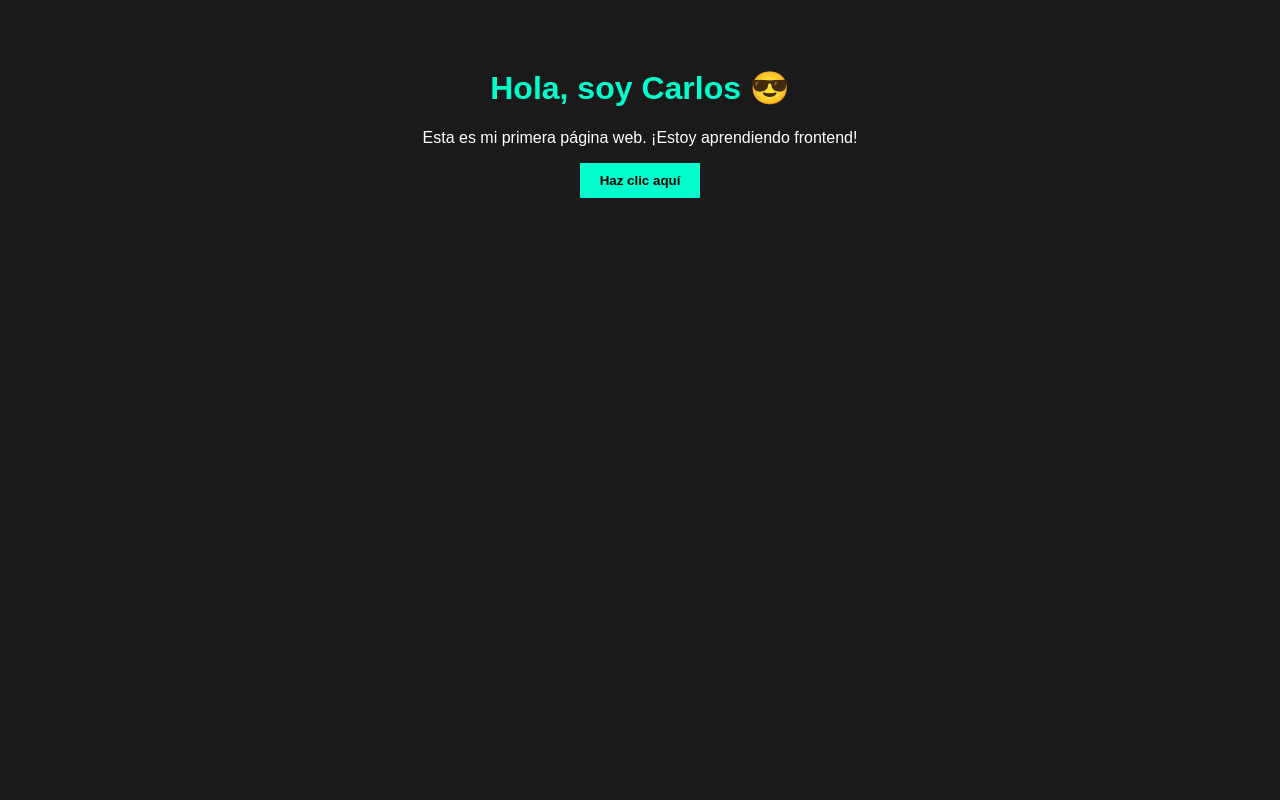
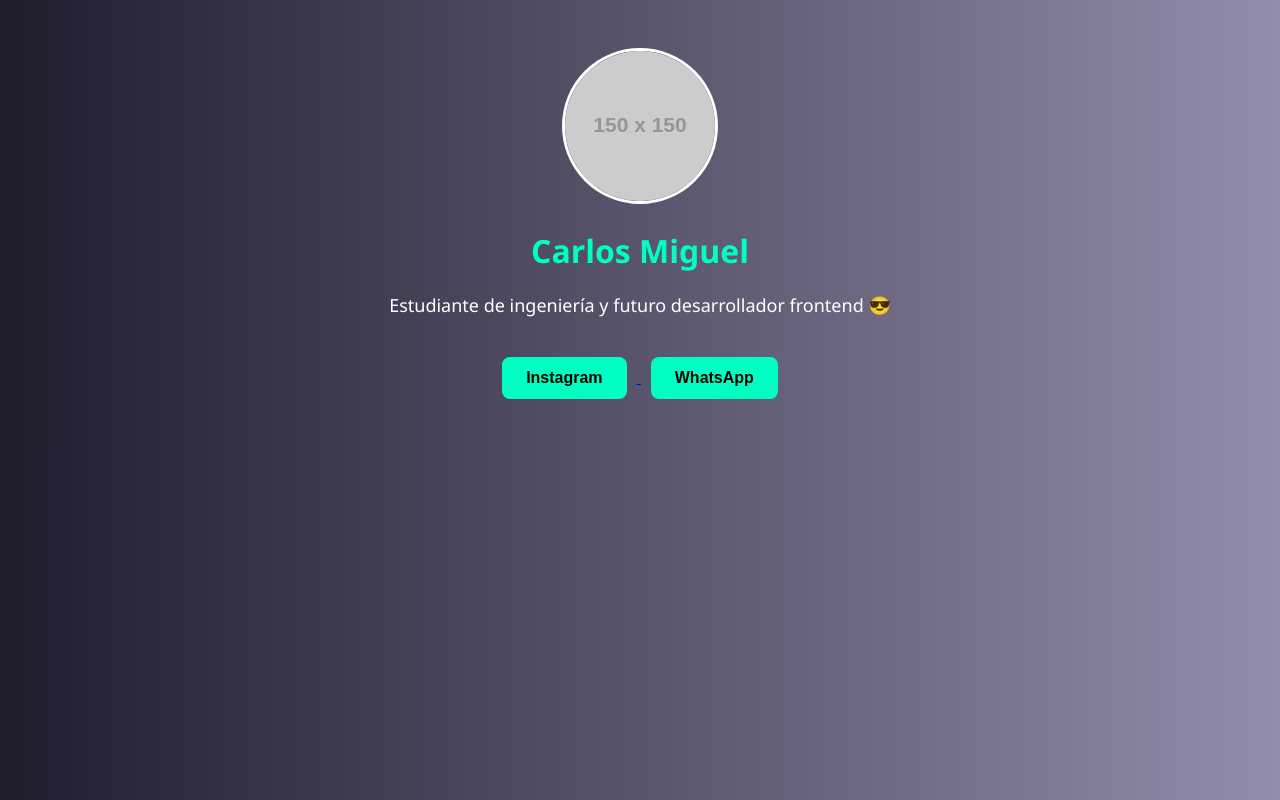
Before and after one commit to Mikilillo/privet, a plain HTML site: page index.html in a window 1280 px wide. Drawn offline with Linux system fonts and the light colour scheme; placeholder pictures from the web are drawn by us.

Commit message:
Mensaje que muestre los cambios

```diff
--- a/index.html
+++ b/index.html
@@ -2,43 +2,64 @@
 <html lang="es">
 <head>
   <meta charset="UTF-8">
-  <title>Mi primera página</title>
+  <title>Mi Presentación</title>
   <style>
     body {
-      background-color: #1a1a1a;
+      background: linear-gradient(to right, #1f1c2c, #928dab);
       color: white;
-      font-family: Arial, sans-serif;
+      font-family: 'Segoe UI', sans-serif;
       text-align: center;
       padding: 40px;
     }
 
-    h1 {
-      color: #00ffcc;
+    img {
+      width: 150px;
+      height: 150px;
+      border-radius: 50%;
+      border: 3px solid white;
+      margin-bottom: 20px;
     }
 
-    button {
-      padding: 10px 20px;
-      background-color: #00ffcc;
-      border: none;
-      color: black;
-      font-weight: bold;
-      cursor: pointer;
+    h1 {
+      margin-top: 0;
+      font-size: 32px;
+      color: #00ffc3;
     }
 
-    button:hover {
-      background-color: #009988;
+    p {
+      font-size: 18px;
+      margin-bottom: 30px;
+    }
+
+    a button {
+      background-color: #00ffc3;
+      border: none;
+      color: #000;
+      padding: 12px 24px;
+      margin: 10px;
+      font-size: 16px;
+      font-weight: bold;
+      border-radius: 8px;
+      cursor: pointer;
+      transition: background-color 0.3s ease;
+    }
+
+    a button:hover {
+      background-color: #00cfa3;
     }
   </style>
 </head>
 <body>
-  <h1>Hola, soy Carlos 😎</h1>
-  <p>Esta es mi primera página web. ¡Estoy aprendiendo frontend!</p>
-  <button onclick="saludar()">Haz clic aquí</button>
+  <img src="https://via.placeholder.com/150" alt="Mi foto">
+  <h1>Carlos Miguel</h1>
+  <p>Estudiante de ingeniería y futuro desarrollador frontend 😎</p>
 
-  <script>
-    function saludar() {
-      alert("¡Bien hecho, ya estás programando!");
-    }
-  </script>
+  <a href="https://instagram.com/tuperfil" target="_blank">
+    <button>Instagram</button>
+  </a>
+
+  <a href="https://wa.me/59171234567" target="_blank">
+    <button>WhatsApp</button>
+  </a>
 </body>
 </html>
```
